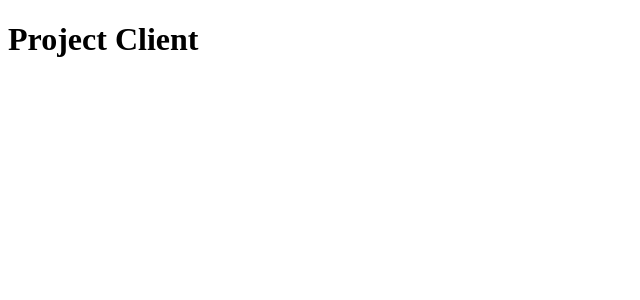
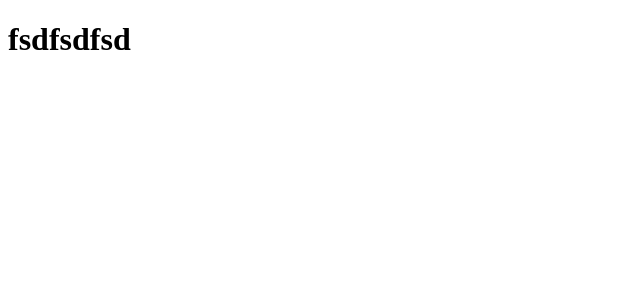
Before and after one commit to connorpage1/coffee-marketplace, a React (Create React App) app in the folder client/: page / in a window 1280 px wide. Shown: the top 300 px of the page, without its empty margins (0-640 px from the left). Built offline with nearby package versions, Linux system fonts and the light colour scheme.

Commit message:
add index and shop routes

```diff
--- a/client/src/components/App.js
+++ b/client/src/components/App.jsx
@@ -1,8 +1,11 @@
 import React, { useEffect, useState } from "react";
 import { Switch, Route } from "react-router-dom";
+import { Outlet } from 'react-router-dom'
 
 function App() {
-  return <h1>Project Client</h1>;
+  return <div className="app">
+      <Outlet/>
+  </div>;
 }
 
 export default App;
--- /dev/null
+++ b/client/src/components/Landing.jsx
@@ -0,0 +1,8 @@
+function Landing() {
+    return <div>
+        <h1>fsdfsdfsd</h1>
+    </div>;
+  }
+
+
+  export default Landing;
--- /dev/null
+++ b/client/src/components/ProductPage.jsx
@@ -0,0 +1,8 @@
+function ProductPage() {
+    return <div>
+        <h1>123123123</h1>
+    </div>;
+  }
+
+
+  export default ProductPage;
--- /dev/null
+++ b/client/src/components/Routes.jsx
@@ -0,0 +1,23 @@
+import App from "./App";
+import Landing from "./Landing"
+import ProductPage from "./ProductPage";
+
+const routes = [
+{
+     path: '/',
+     element: <App/>,
+     children:[
+        {
+            index: true,
+            element: <Landing/>
+        },
+        {
+            path: '/shop',
+            element: <ProductPage/>
+        }
+     ]
+}
+
+]
+
+export default routes
--- a/client/src/index.js
+++ b/client/src/index.js
@@ -1,12 +1,15 @@
-import React from "react";
-import App from "./components/App";
-import "./index.css";
-import { createRoot } from "react-dom/client";
+import React from 'react'
+import ReactDOM from 'react-dom/client'
+import { createBrowserRouter, RouterProvider } from "react-router-dom";
+import './index.css'
+import routes from './components/Routes.jsx'
 
-const container = document.getElementById("root");
-const root = createRoot(container);
-root.render(<App />);
 
-// test
+const router = createBrowserRouter(routes)
 
-//test
+
+ReactDOM.createRoot(document.getElementById('root')).render(
+  <React.StrictMode>
+    <RouterProvider router={router} />
+  </React.StrictMode>,
+)
```
Also changed, not shown: client/package.json (+5 -2 lines), 1 other file (tests, documents, lock files or other folders).
